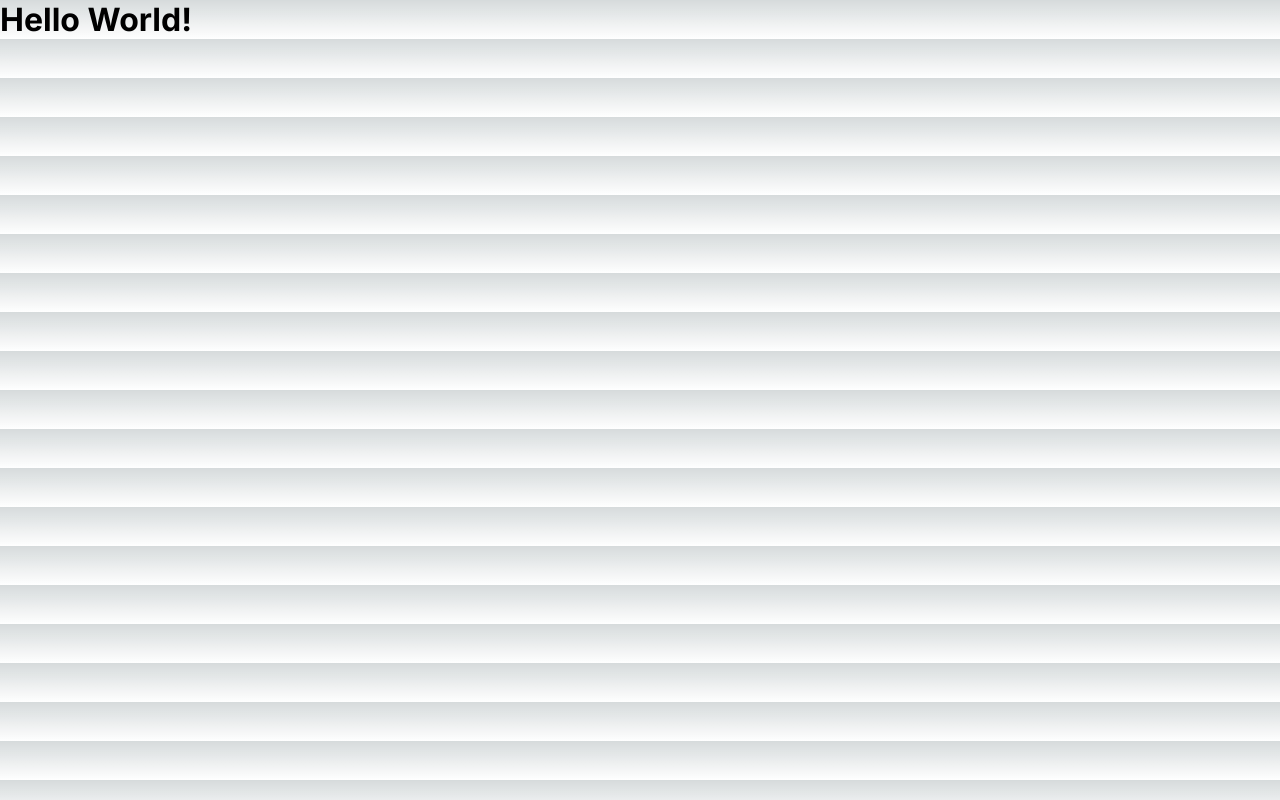
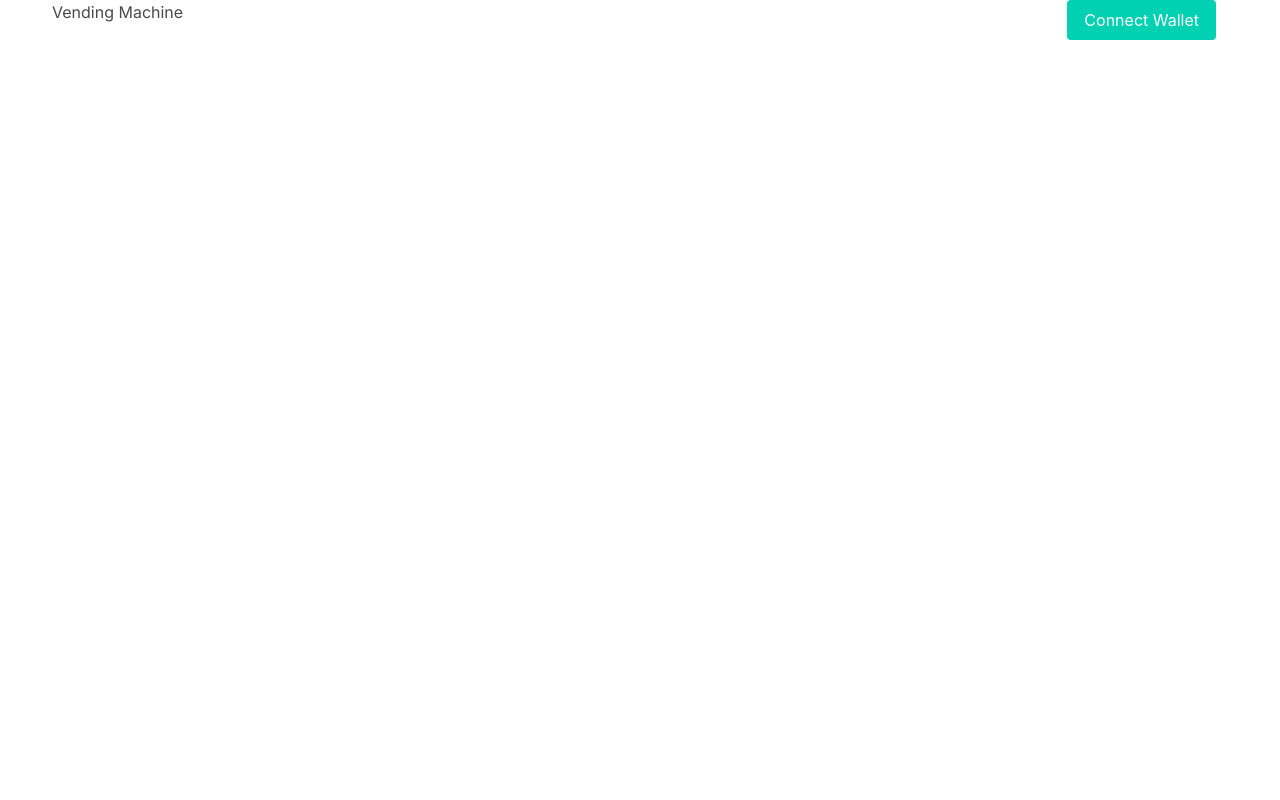
Before and after one commit to adidumitrascu/web3-dApp, a Next.js app: page /vending-machine in a window 1280 px wide. Built offline with nearby package versions, Linux system fonts and the light colour scheme.

Commit message:
add vendingMachine

```diff
--- a/app/vending-machine/page.js
+++ b/app/vending-machine/page.js
@@ -1,5 +1,24 @@
+import Head from 'next/head'
+import styles from '../vending-machine.module.css'
+import 'bulma/css/bulma.css'
+
+
 export default function VendingMachine() {
   return (
-    <h1>Hello World!</h1>
-  )
+      <div>
+        <Head>
+          <title>VendingMachine App</title>
+        </Head>
+        <nav className="navbar">
+          <div className="container">
+            <div className="navbar-brand">
+              <h1>Vending Machine</h1>
+            </div>
+            <div className='navbar-end'>
+              <button className='button is-primary'>Connect Wallet</button>
+            </div>
+          </div>
+        </nav>
+      </div>
+    )
 }
--- a/package.json
+++ b/package.json
@@ -9,8 +9,10 @@
     "lint": "next lint"
   },
   "dependencies": {
+    "bulma": "^0.9.4",
+    "next": "latest",
     "react": "latest",
     "react-dom": "latest",
-    "next": "latest"
+    "sass": "^1.68.0"
   }
 }
```
Also changed, not shown: app/vending-machine.module.css (added), 1 other file (tests, documents, lock files or other folders).
